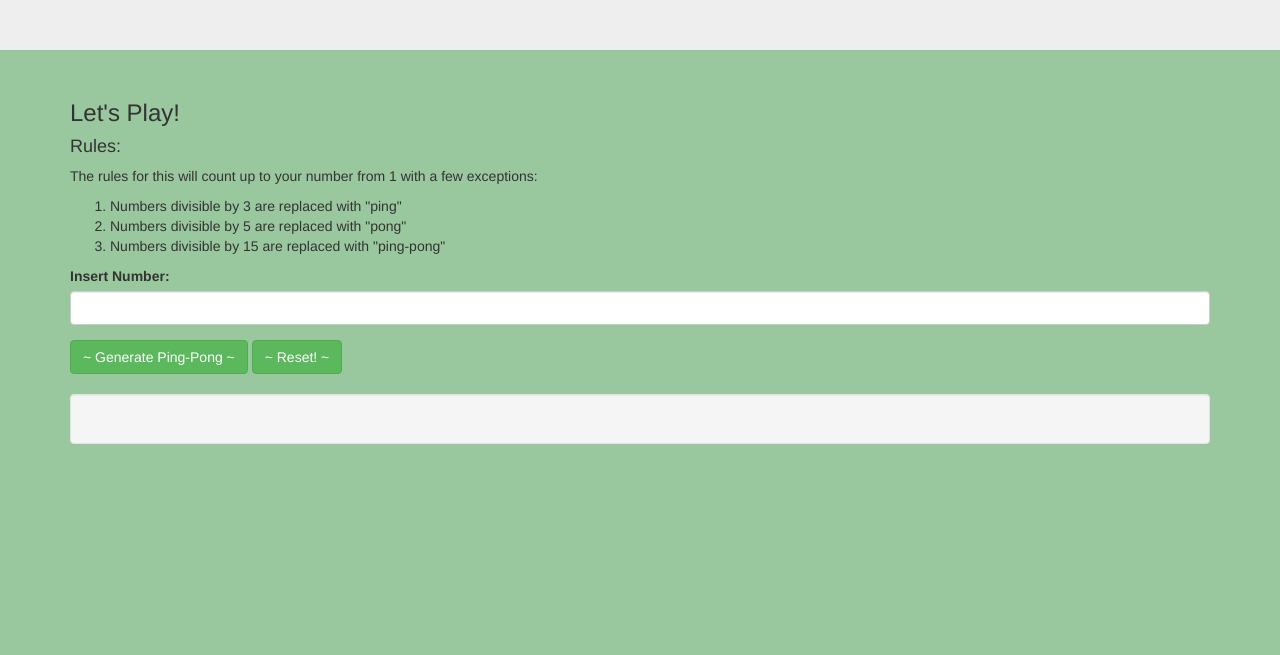
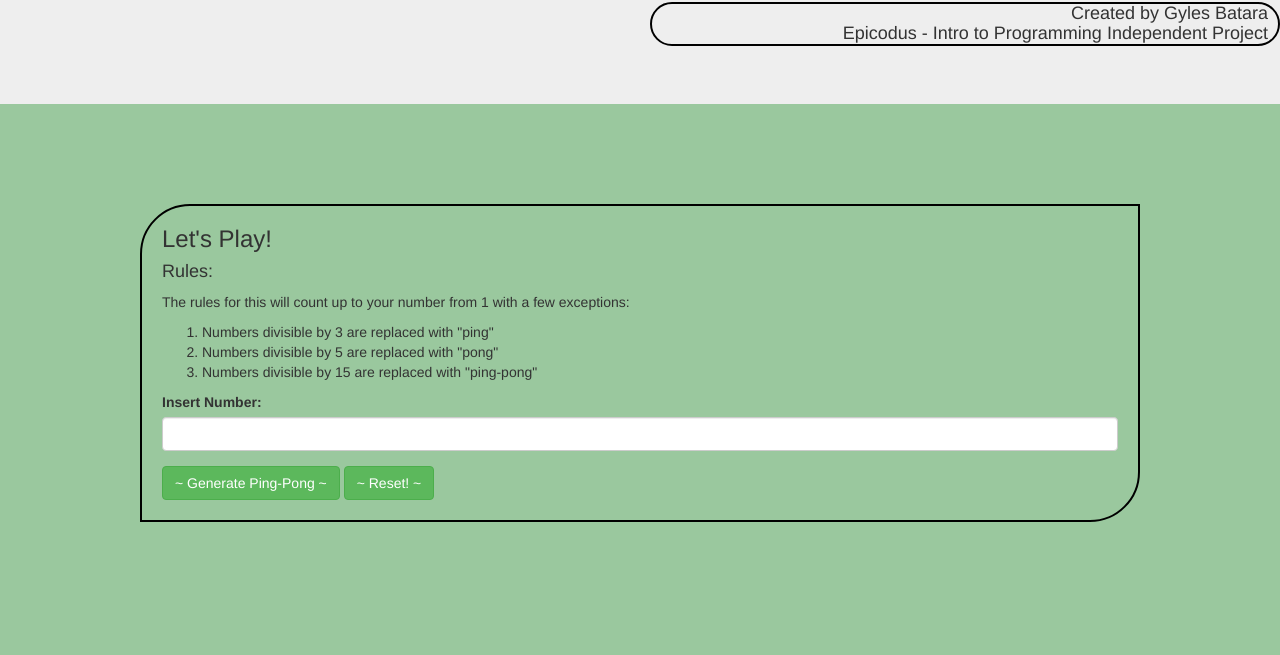
Before and after one commit to gylesb/ping-pong, a plain HTML site: page index.html in a window 1280 px wide. Shown: the part 145-800 px from the top of the page. Drawn offline with Linux system fonts and the light colour scheme.

Commit message:
updated boxes to hide results

```diff
--- a/css/styles.css
+++ b/css/styles.css
@@ -0,0 +1,31 @@
+#results {
+  display: none;
+}
+
+#form {
+  border: 2px solid black;
+  margin: 70px;
+  border-top-left-radius: 50px;
+  border-bottom-right-radius: 50px;
+  padding-bottom: 20px;
+  padding-left: 20px;
+  padding-right: 20px;
+}
+
+.jumbotron {
+  text-align: center;
+}
+
+.jumbotron h4{
+  text-align: right;
+  padding-right: 10px;
+  border: 2px solid black;
+  border-radius: 50px;
+  margin-left: 650px;
+
+}
+
+.resultBox {
+  border: 2px solid black;
+  padding: 20px;
+}
--- a/index.html
+++ b/index.html
@@ -16,8 +16,11 @@ body {
 <body>
   <div class="jumbotron">
     <h1>Ping-Pong</h1>
+    <h4>Created by Gyles Batara <br>
+    Epicodus - Intro to Programming Independent Project</h4>
   </div>
   <div class="container">
+    <div id="form">
       <h3>Let's Play!</h3>
       <h4>Rules:</h4>
       <p>The rules for this will count up to your number from 1 with a few exceptions:</p>
@@ -33,9 +36,10 @@ body {
         </div>
         <button type="submit" class="btn btn-success">~ Generate Ping-Pong ~</button>
         <button type="reset" class="btn btn-success" id="reset">~ Reset! ~</button>
+      </div>
     </form>
     <br>
-    <div class="well">
+    <div class="resultBox" id="results">
       <ul id="results">
 
       </ul>
--- a/js/scripts.js
+++ b/js/scripts.js
@@ -35,6 +35,7 @@ function numbersList(numberInput) {
 
       output.forEach(function(numbers) {
         $("#results").append("<li> " + numbers + "</li>" + "<br>");
+        $("#results").show();
       })
 
 
```
Lines whose indentation alone changed are shown as unchanged.
